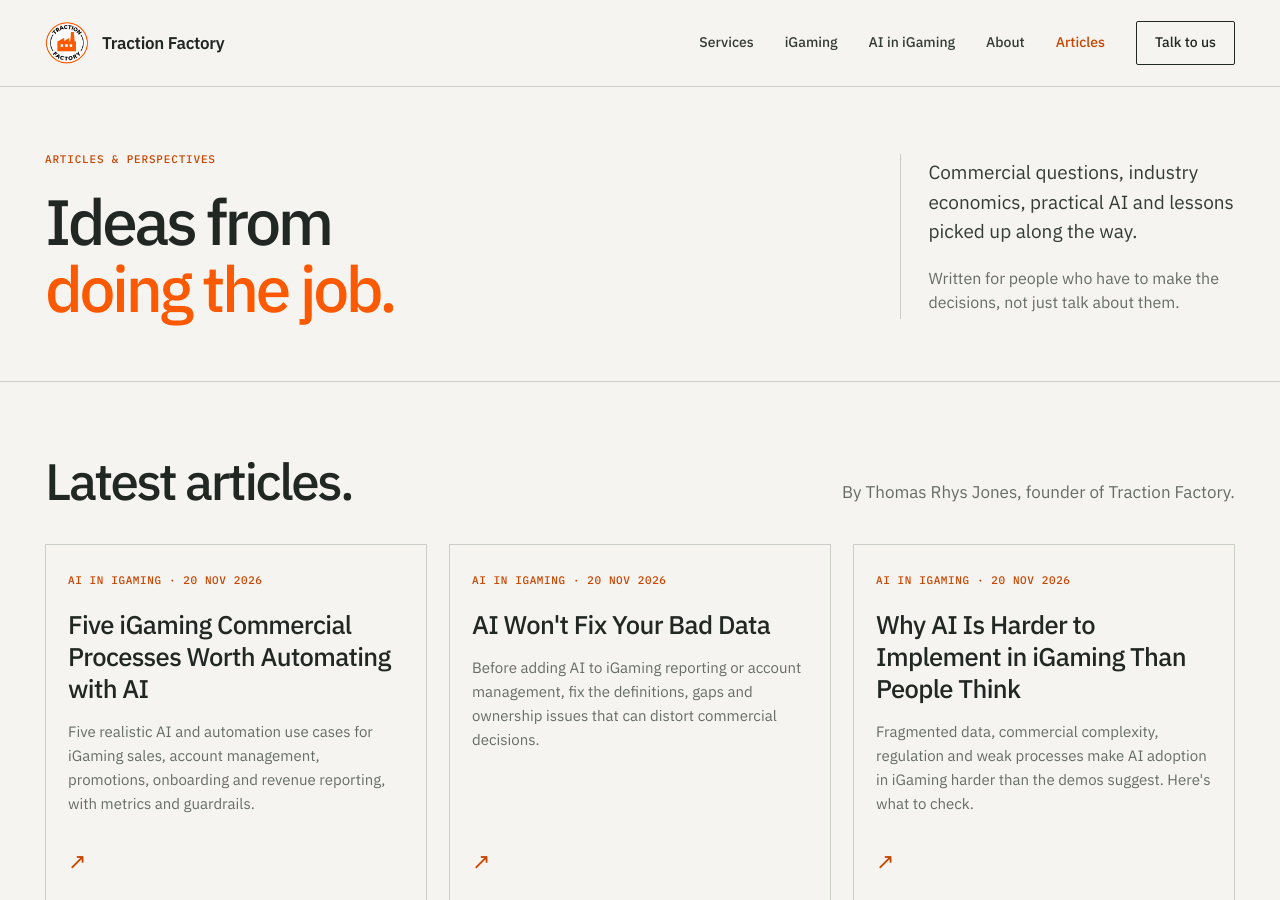
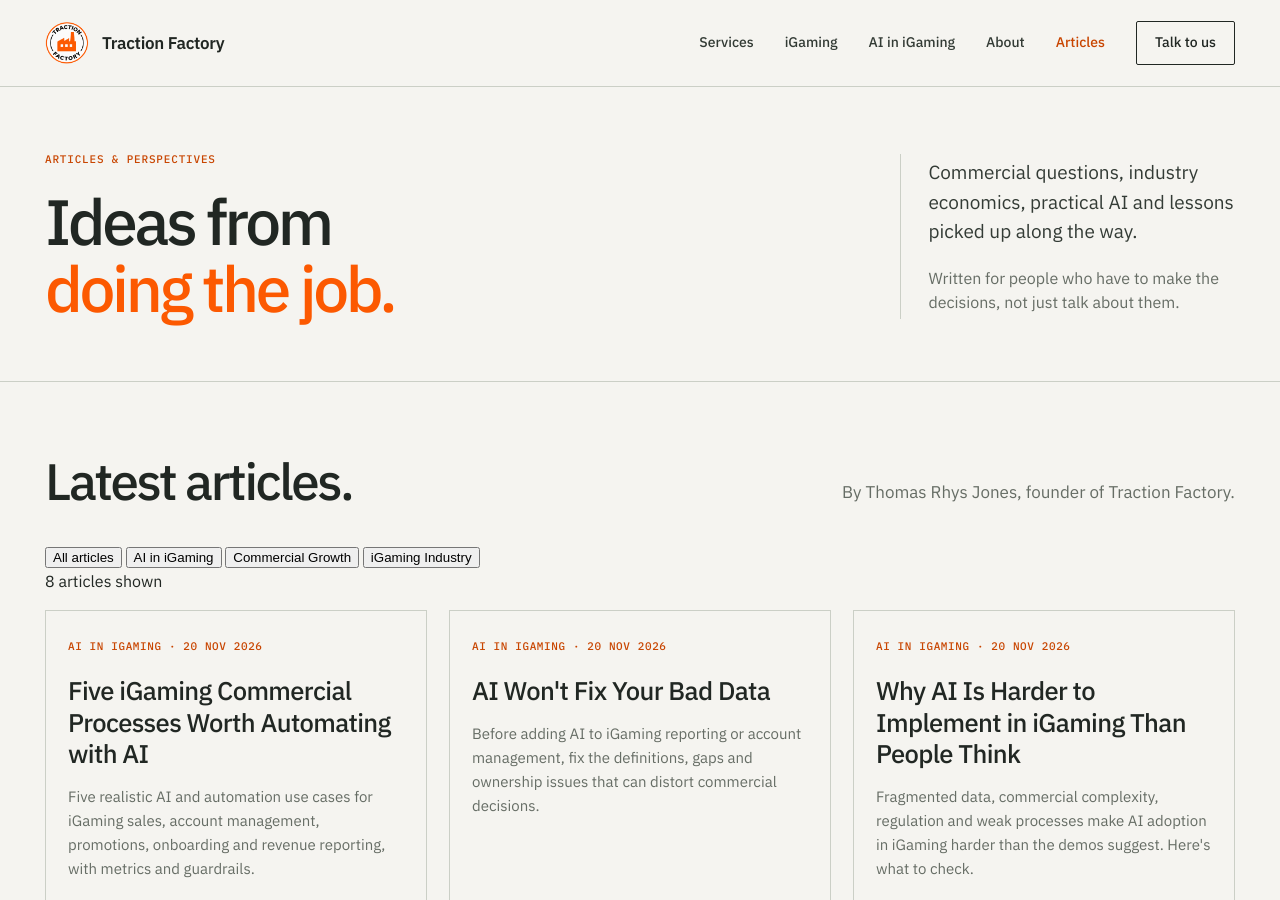
Before and after one commit to thomasrhysjones-hub/traction-factory-site, a Jekyll site: the page built from articles/index.html, in a window 1280 px wide and 900 px high. Built offline with Jekyll 4.4.1, drawn with Linux system fonts in a browser that asks for light colours.

Commit message:
Add topic discovery and filter controls to article library

```diff
--- a/articles/index.html
+++ b/articles/index.html
@@ -14,16 +14,28 @@ permalink: /articles/
 <section class="section section-tight">
   <div class="shell">
     <div class="small-section-head"><h2>Latest articles.</h2><p>By Thomas Rhys Jones, founder of Traction Factory.</p></div>
-    <div class="article-list">
+    <div class="article-filter-wrap" aria-label="Filter articles by topic">
+      <div class="article-filters" role="group" aria-label="Article topic">
+        <button type="button" class="article-filter" data-topic-filter="all" aria-pressed="true">All articles</button>
+        {% assign article_topics = site.posts | map: 'category' | uniq | sort %}
+        {% for topic in article_topics %}
+        {% if topic and topic != empty %}
+        <button type="button" class="article-filter" data-topic-filter="{{ topic | escape }}" aria-pressed="false">{{ topic | escape }}</button>
+        {% endif %}
+        {% endfor %}
+      </div>
+      <p class="article-filter-count" id="article-filter-count" aria-live="polite"></p>
+    </div>
+    <div class="article-list" id="article-results">
       {% for post in site.posts %}
-      <div class="article-entry">
+      <div class="article-entry" data-article-category="{{ post.category | escape }}">
         <a class="article-teaser" href="{{ post.url | relative_url }}">
           <span class="article-category">{{ post.category | escape }} <span aria-hidden="true">·</span> {{ post.date | date: '%-d %b %Y' }}</span>
           <h3>{{ post.title | escape }}</h3>
           <p>{{ post.description | escape }}</p>
           <span class="article-arrow" aria-hidden="true">↗</span>
         </a>
-        <a class="article-share-link" href="https://www.linkedin.com/sharing/share-offsite/?url={{ post.url | absolute_url | url_encode }}" target="_blank" rel="noopener noreferrer" aria-label="Share {{ post.title | escape }} on LinkedIn">Share on LinkedIn ↗</a>
+        <a class="article-share-link" data-track="article_share" data-source="articles-list" href="https://www.linkedin.com/sharing/share-offsite/?url={{ post.url | absolute_url | url_encode }}" target="_blank" rel="noopener noreferrer" aria-label="Share {{ post.title | escape }} on LinkedIn">Share on LinkedIn ↗</a>
       </div>
       {% endfor %}
     </div>
```
